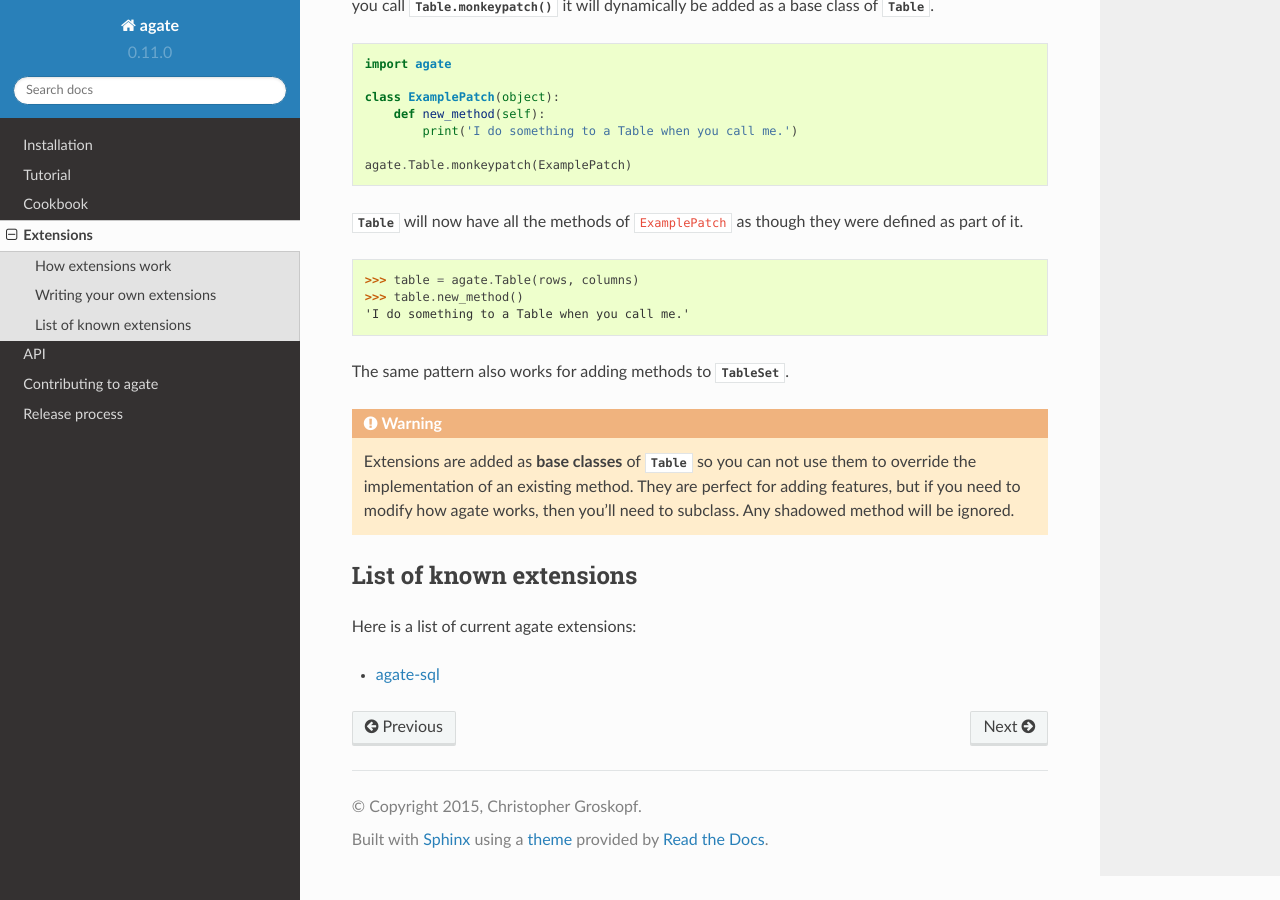
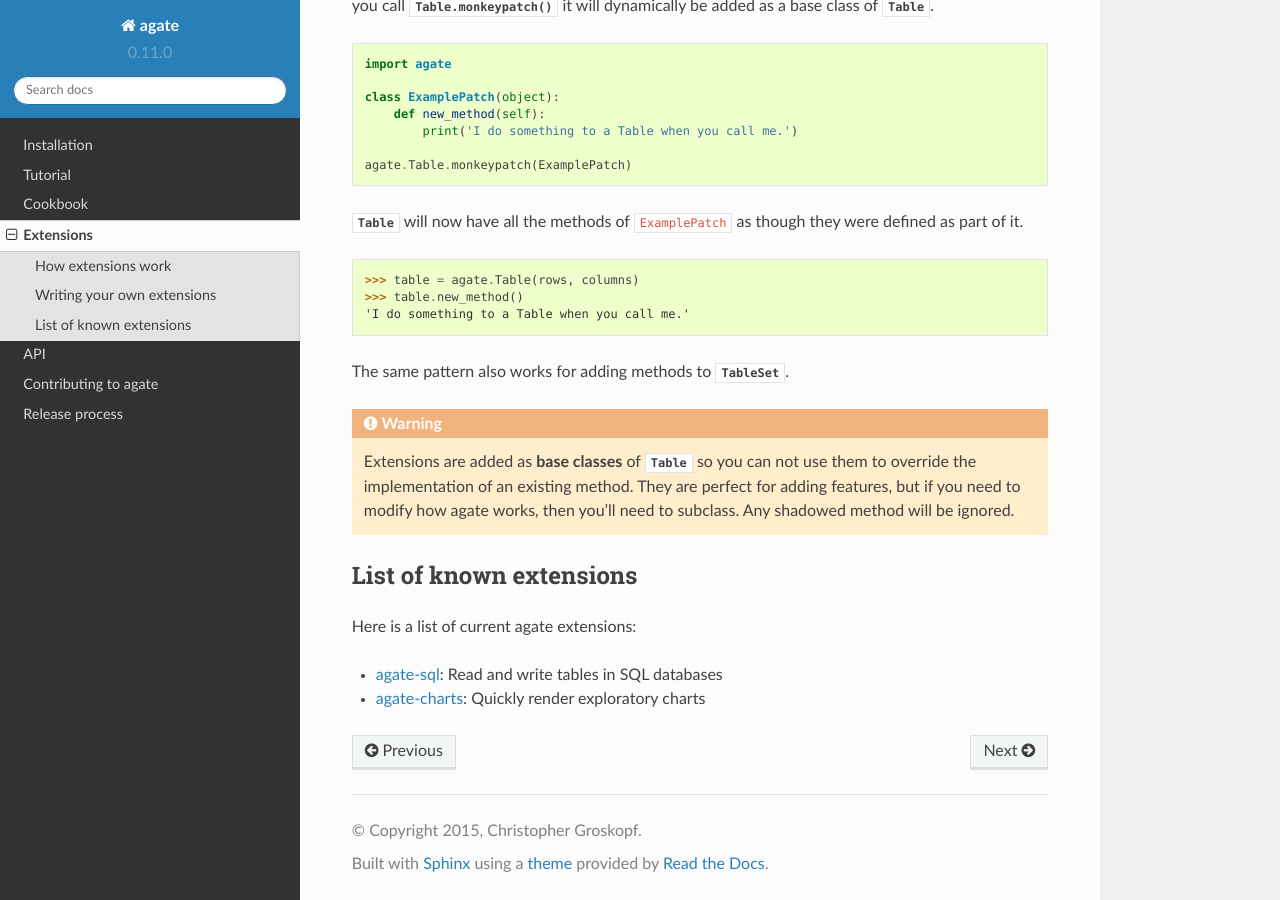
Before and after one commit to wireservice/agate, a Sphinx documentation site: the page built from docs/extensions.rst, in a window 1280 px wide and 900 px high, scrolled down 630 px. Built offline with Sphinx 7.4.7 and the Read the Docs theme 2.0.0, drawn with Linux system fonts in a browser that asks for light colours.

Commit message:
Add reference to agate-charts to docs.

```diff
--- a/docs/extensions.rst
+++ b/docs/extensions.rst
@@ -51,4 +51,5 @@ List of known extensions
 
 Here is a list of current agate extensions:
 
-* `agate-sql <http://agate-sql.rtfd.org/>`_
+* `agate-sql <http://agate-sql.rtfd.org/>`_: Read and write tables in SQL databases
+* `agate-charts <http://agate-charts.rtfd.org/>`_: Quickly render exploratory charts
```
